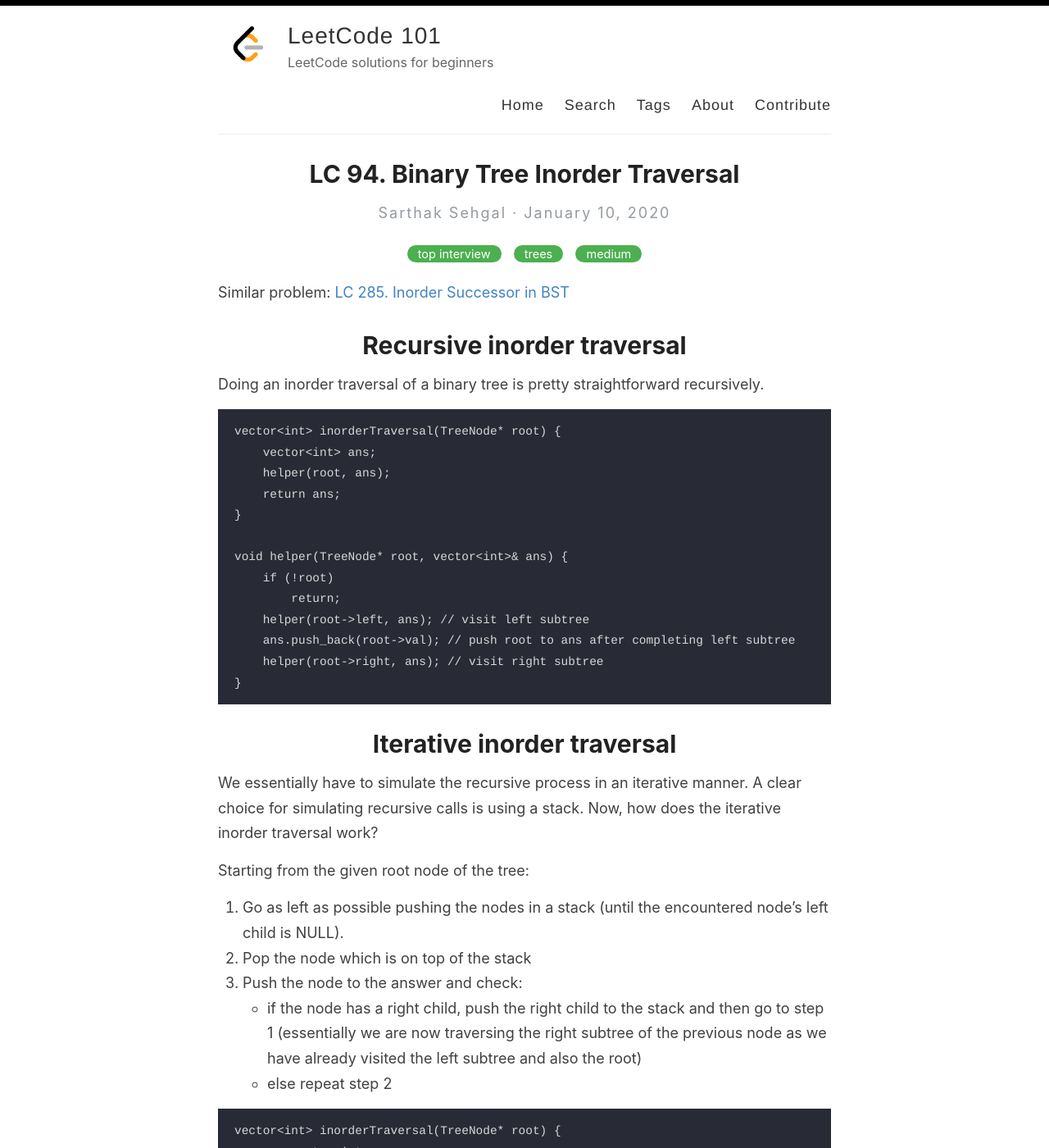
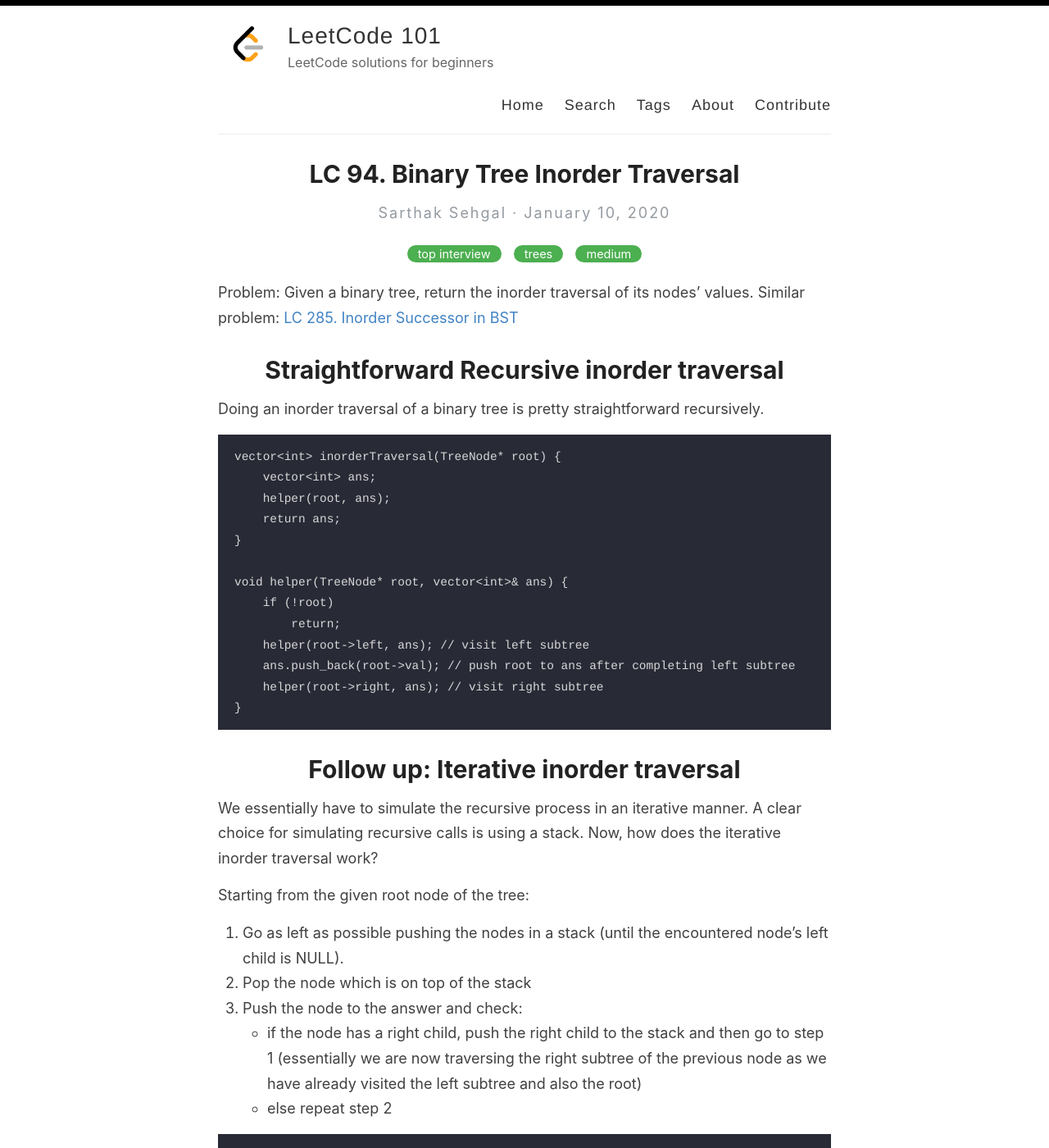
Before and after one commit to sarthak-sehgal/leetcode101, a Jekyll site: the page built from _posts/2020-01-10-lc94.md, in a window 1280 px wide and 1400 px high. Shown: the whole window at 82% size. Built offline with Jekyll 4.4.1, drawn with Linux system fonts in a browser that asks for light colours; comment, search, counter and statistics services are not loaded.

Commit message:
Add questions to previous posts

````diff
--- a/_posts/2020-01-10-lc94.md
+++ b/_posts/2020-01-10-lc94.md
@@ -4,8 +4,10 @@ title: LC 94. Binary Tree Inorder Traversal
 categories: [top interview, trees, medium]
 author: Sarthak Sehgal
 ---
+Problem: Given a binary tree, return the inorder traversal of its nodes' values.
 Similar problem: [LC 285. Inorder Successor in BST](https://leetcode.com/problems/inorder-successor-in-bst/)
-# Recursive inorder traversal
+
+# Straightforward Recursive inorder traversal
 Doing an inorder traversal of a binary tree is pretty straightforward recursively.
 ```
 vector<int> inorderTraversal(TreeNode* root) {
@@ -23,7 +25,7 @@ void helper(TreeNode* root, vector<int>& ans) {
 }
 ```
 
-# Iterative inorder traversal
+# Follow up: Iterative inorder traversal
 We essentially have to simulate the recursive process in an iterative manner. A clear choice for simulating recursive calls is using a stack.
 Now, how does the iterative inorder traversal work?
 
````
Also changed, not shown: _posts/2020-01-10-lc344.md (+2 -0 lines).
